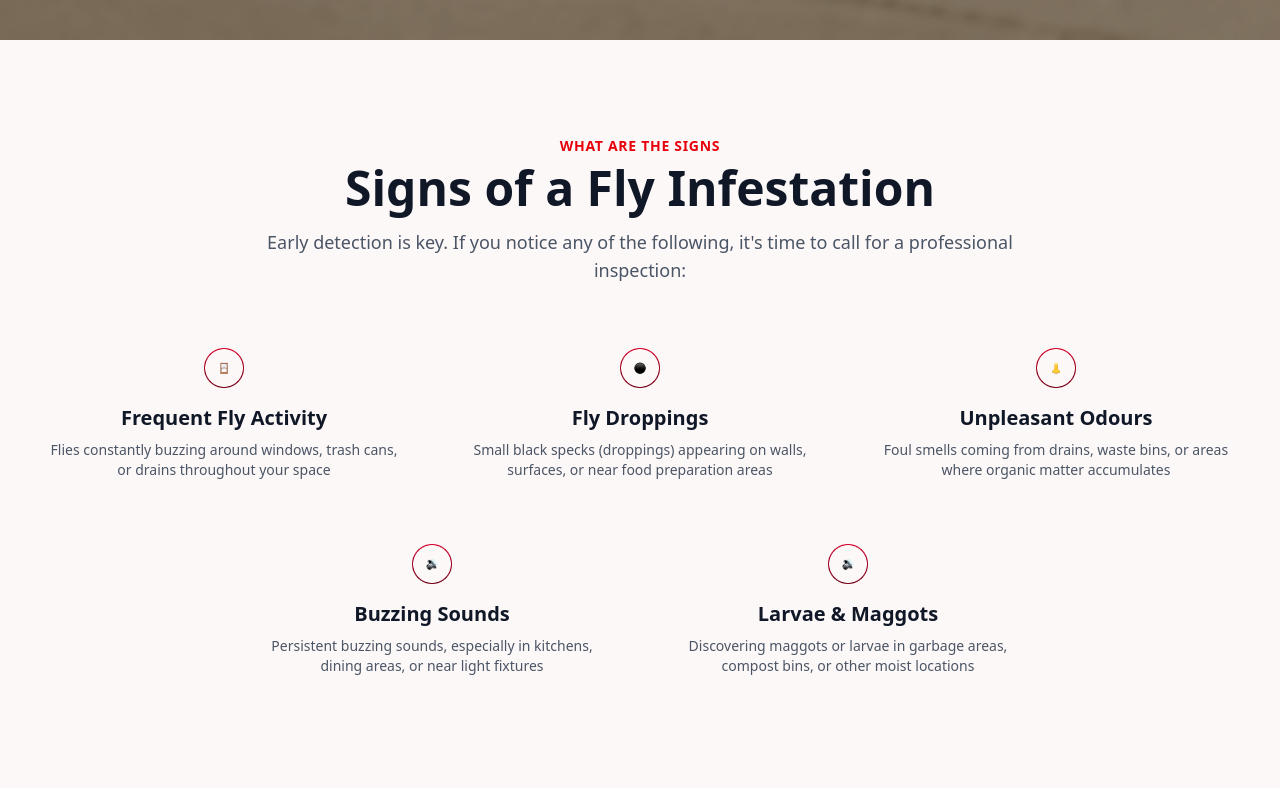
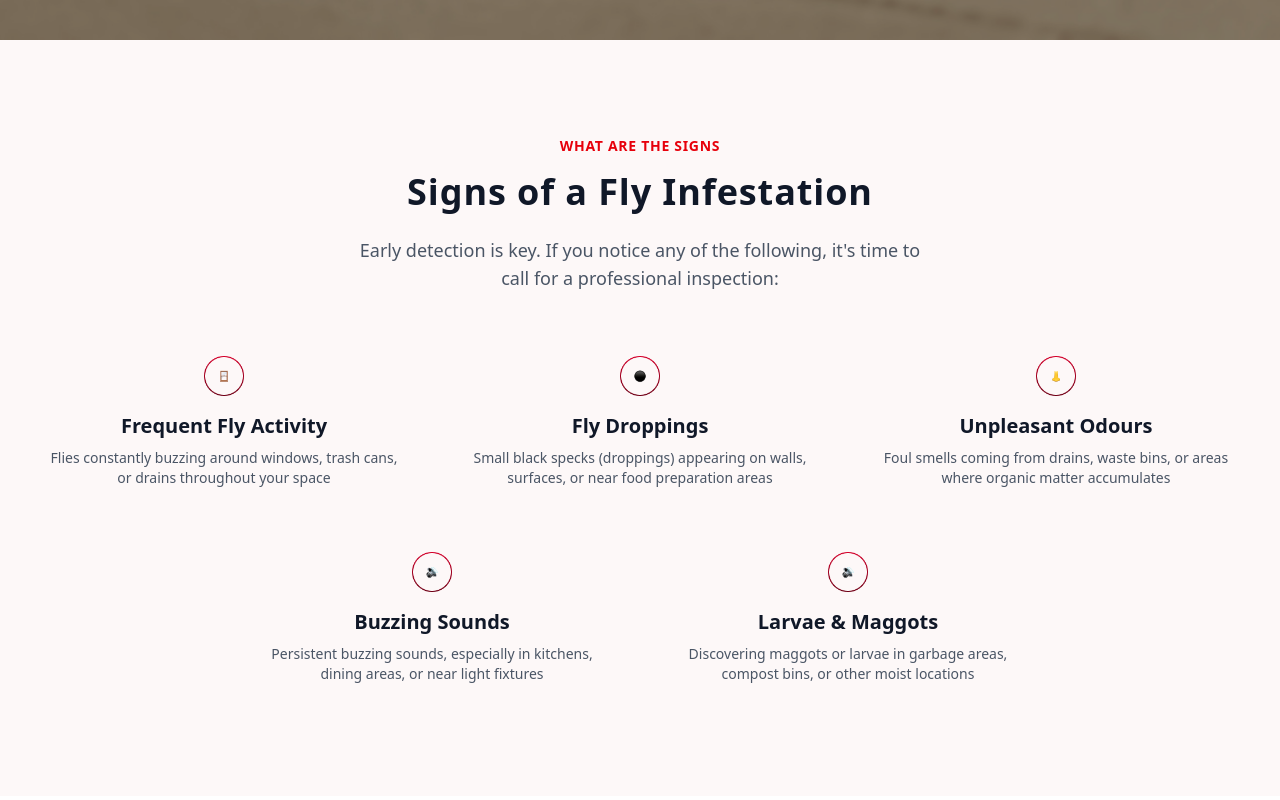
Before and after one commit to Eric-Eddie-Kabutey/a-star-plus, a Next.js app: page /flies in a window 1280 px wide. Shown: the part 760-1560 px from the top of the page. Built offline with nearby package versions, Linux system fonts and the light colour scheme.

Commit message:
update card heading

```diff
--- a/components/shared/feature-grid.tsx
+++ b/components/shared/feature-grid.tsx
@@ -55,12 +55,12 @@ export function FeatureGrid({
 
   return (
     <section className="py-16 md:py-24" style={{ backgroundColor: '#fdf8f8' }}>
-      <div className="container px-4">
-        <div className="text-center max-w-3xl mx-auto mb-12">
+      <div className="container mx-auto px-4">
+        <div className="text-center mb-12 max-w-xl mx-auto flex flex-col gap-2">
           <p className="text-red-600 font-bold uppercase tracking-wider text-sm mb-2">
             {tagline}
           </p>
-          <h2 className="text-3xl md:text-4xl lg:text-5xl font-bold text-gray-900">
+          <h2 className="text-3xl md:text-4xl font-bold tracking-wide leading-10 text-gray-900">
             {title}
           </h2>
           {description && (
```
